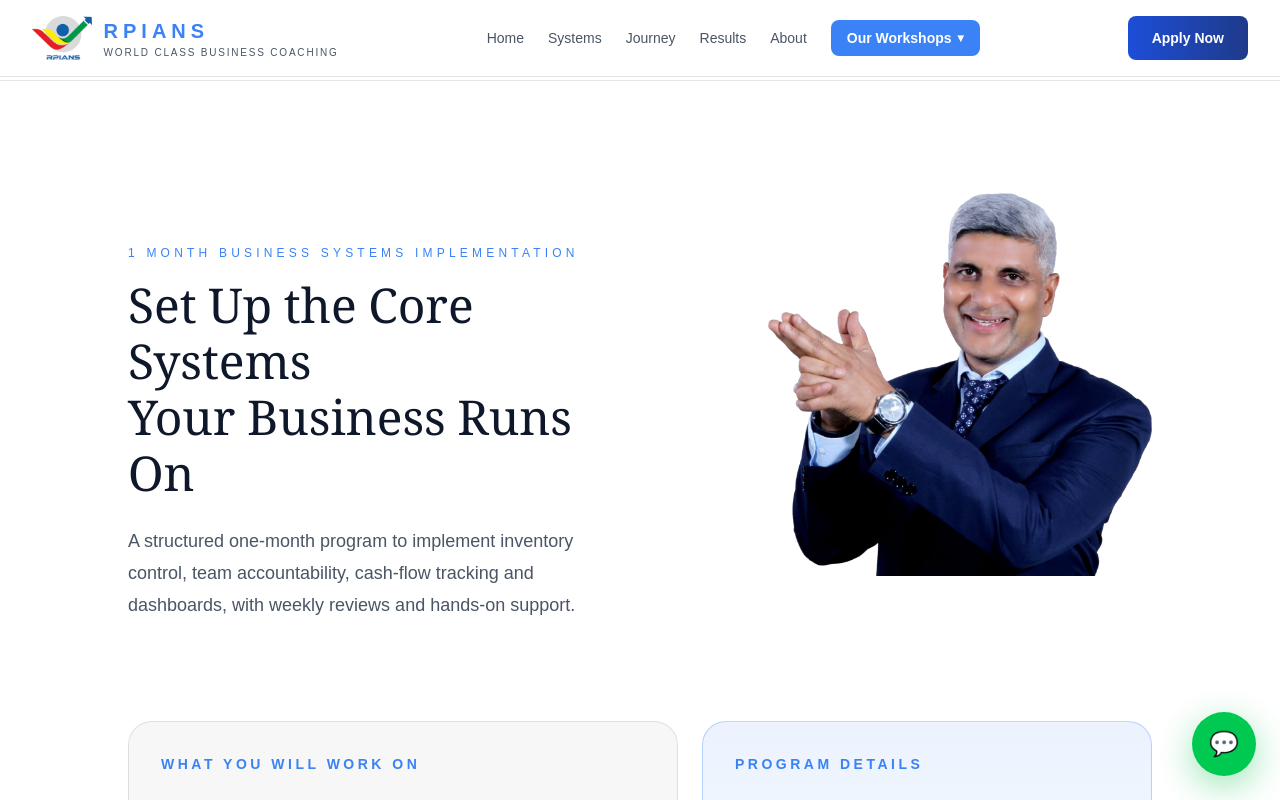
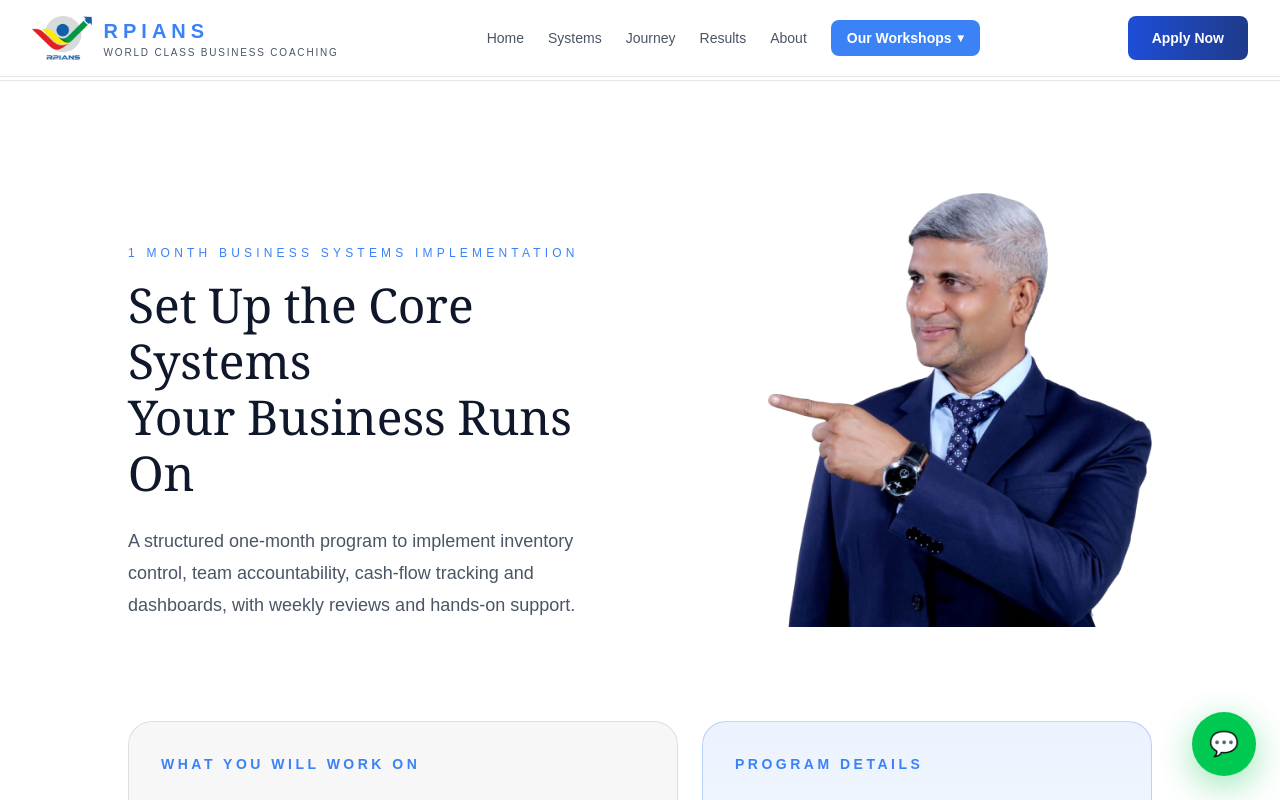
Before and after one commit to dmo-tech/rpiansworldclass, a Next.js app: page /programs/1-month in a window 1280 px wide. Shown: the top 800 px of the page. Built offline with nearby package versions, Linux system fonts and the light colour scheme.

Commit message:
Replace 1 Month Program page photo with new pointing-pose image
Co-Authored-By: Claude Sonnet 5 <noreply@anthropic.com>

```diff
--- a/app/programs/1-month/page.tsx
+++ b/app/programs/1-month/page.tsx
@@ -27,7 +27,7 @@ export default function OneMonthProgramPage() {
         "Weekly Implementation Reviews",
       ]}
       ctaLabel="Register for the 1 Month Program"
-      photoSrc="/rajesh-kumar-kare-1day.png"
+      photoSrc="/rajesh-kumar-kare-1month.png"
       photoAlt="Rajesh Kumar Kare"
     />
   );
```
Also changed, not shown: public/rajesh-kumar-kare-1month.png (added).
